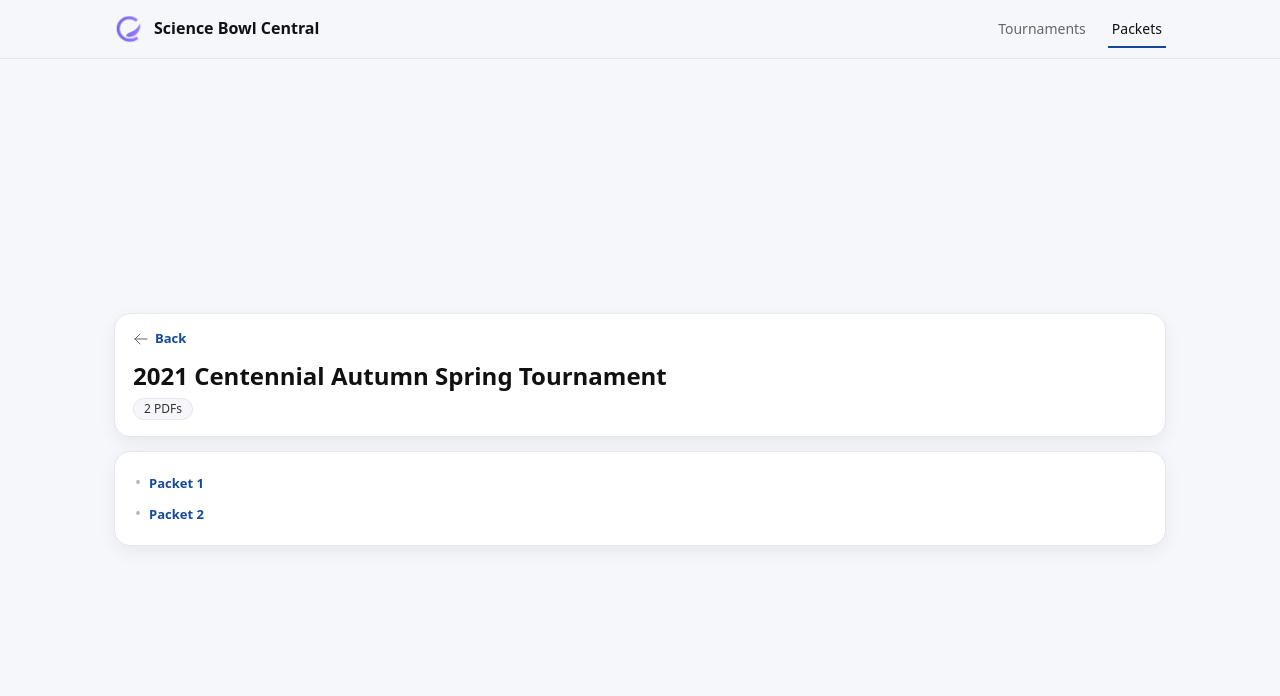
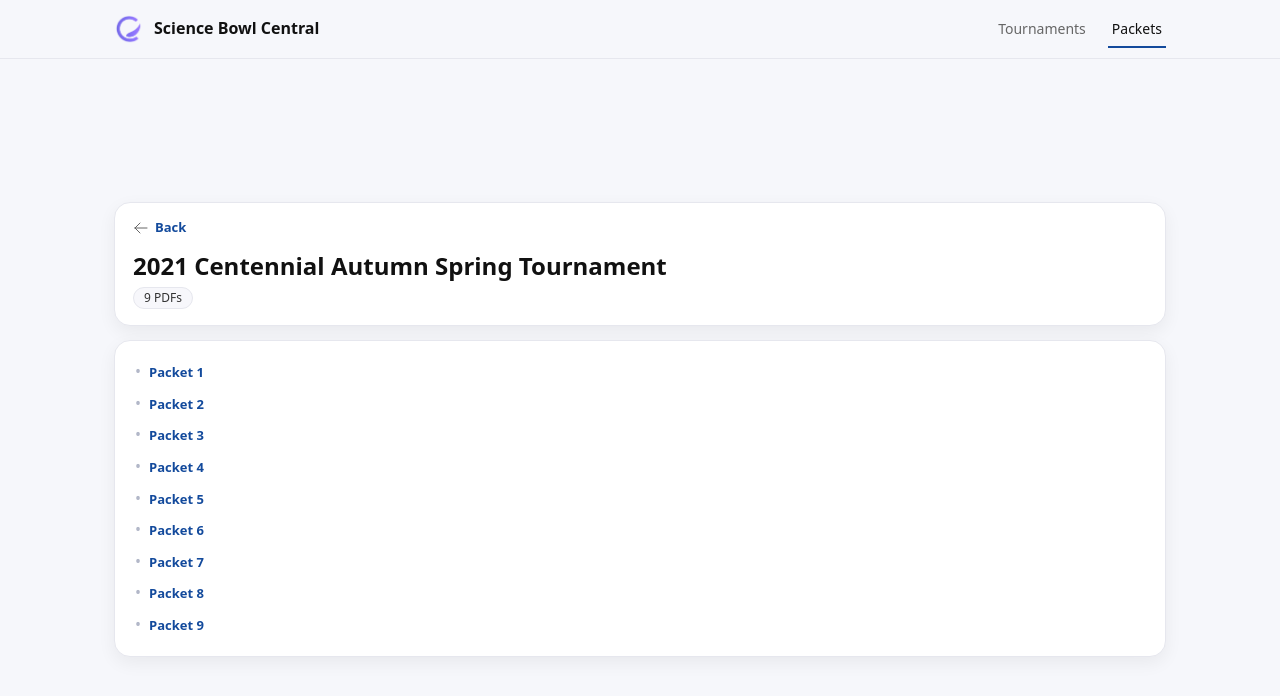
Before and after one commit to xpoes123/scibowl-org, a React (Vite) app in the folder apps/website/frontend/: page /packets/2021-cast in a window 1280 px wide. Shown: the top 696 px of the page. Built offline with nearby package versions, Linux system fonts and the light colour scheme.

Commit message:
Rename JSON and support listing the packets in one file

```diff
--- a/apps/website/frontend/src/features/packets/data/packetSets.ts
+++ b/apps/website/frontend/src/features/packets/data/packetSets.ts
@@ -1,5 +1,5 @@
 import type { PacketSet } from "../types";
 
-import samplePacketSet from "./sample-packets.json";
+import sampleQuestionSets from "./sample_question_sets.json";
 
-export const PACKET_SETS: PacketSet[] = [samplePacketSet] as PacketSet[];
+export const PACKET_SETS: PacketSet[] = sampleQuestionSets as PacketSet[];
--- a/apps/website/frontend/src/features/packets/data/sample-packets.json
+++ /dev/null
@@ -1,8 +0,0 @@
-{
-  "slug": "2021-cast",
-  "name": "2021 Centennial Autumn Spring Tournament",
-  "packets": [
-    "https://oly.mehvix.com/#pdfs/scibowl/Cast/1.pdf",
-    "https://oly.mehvix.com/#pdfs/scibowl/Cast/2.pdf"
-  ]
-}
--- /dev/null
+++ b/apps/website/frontend/src/features/packets/data/sample_question_sets.json
@@ -0,0 +1,17 @@
+[
+  {
+    "slug": "2021-cast",
+    "name": "2021 Centennial Autumn Spring Tournament",
+    "packets": [
+      "https://oly.mehvix.com/#pdfs/scibowl/Cast/1.pdf",
+      "https://oly.mehvix.com/#pdfs/scibowl/Cast/2.pdf",
+      "https://oly.mehvix.com/#pdfs/scibowl/Cast/3.pdf",
+      "https://oly.mehvix.com/#pdfs/scibowl/Cast/4.pdf",
+      "https://oly.mehvix.com/#pdfs/scibowl/Cast/5.pdf",
+      "https://oly.mehvix.com/#pdfs/scibowl/Cast/6.pdf",
+      "https://oly.mehvix.com/#pdfs/scibowl/Cast/7.pdf",
+      "https://oly.mehvix.com/#pdfs/scibowl/Cast/8.pdf",
+      "https://oly.mehvix.com/#pdfs/scibowl/Cast/9.pdf"
+    ]
+  }
+]
--- a/apps/website/frontend/src/features/packets/hooks/usePacketSets.ts
+++ b/apps/website/frontend/src/features/packets/hooks/usePacketSets.ts
@@ -10,7 +10,7 @@ type UsePacketSetsResult = {
 
 /**
  * Hook to access the hardcoded packet set listings.
- * Packet sets are managed via PR (see data/sample-packets.json).
+ * Packet sets are managed via PR (see data/sample_question_sets.json).
  */
 export function usePacketSets(): UsePacketSetsResult {
   const packetSets = useMemo(() => PACKET_SETS, []);
```
